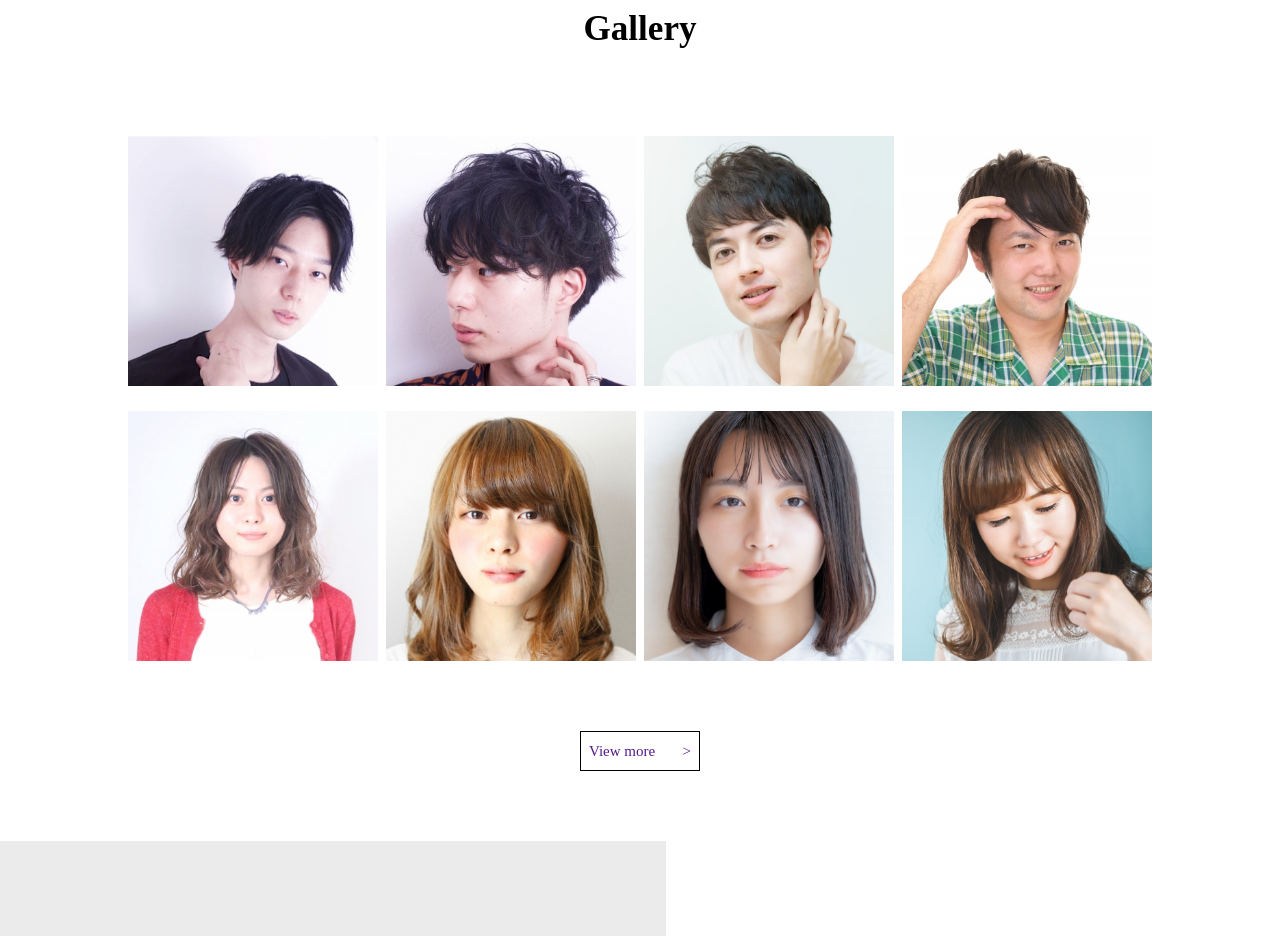
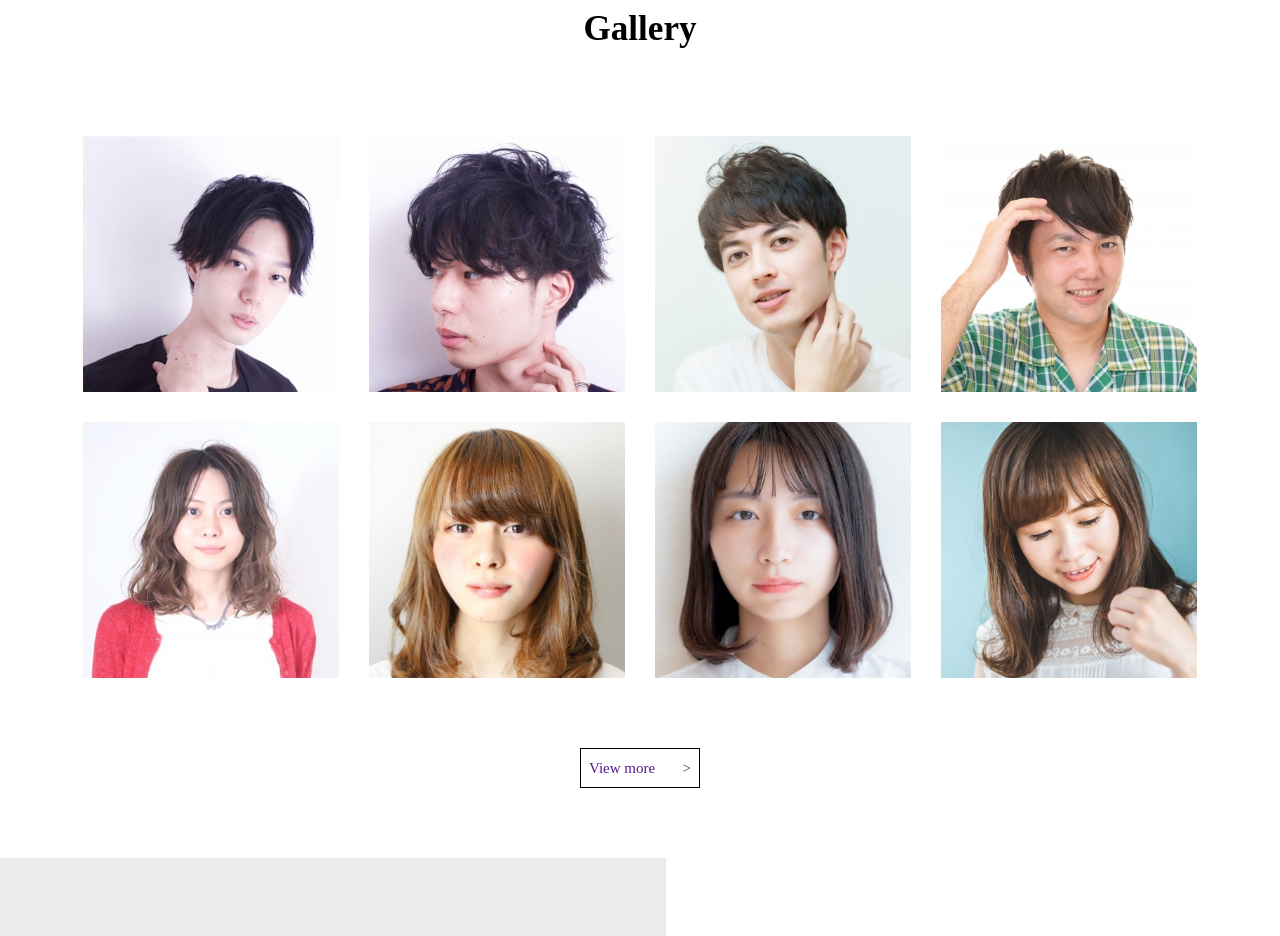
Before and after one commit to toyoken007/team-portfolio, a website: page src/pug/index.pug in a window 1280 px wide. Shown: the part 2230-3166 px from the top of the page. Drawn offline with nearby package versions, Linux system fonts and the light colour scheme; files that its build step writes are made by us from their sources; grey boxes are pictures that could not be loaded.

Commit message:
topページのギャラリーのCSS変更

```diff
--- a/src/pug/index.pug
+++ b/src/pug/index.pug
@@ -74,7 +74,6 @@ block body
             img(src=metas.imgpath + "man3.jpg", alt="男性3画像")
           li
             img(src=metas.imgpath + "man4.jpg", alt="男性4画像")
-        ul.gallery_images2
           li
             img(src=metas.imgpath + "woman1.jpg", alt="女性1画像")
           li
--- a/src/sass/_top.scss
+++ b/src/sass/_top.scss
@@ -251,24 +251,16 @@
       margin-top: 80px;
       .gallery_images1 {
         display: flex;
-        width: 80%;
-        justify-content: space-between;
-        margin: 25px auto;
+        justify-content: center;
+        flex-wrap: wrap;
+        gap: 30px 30px;
+        // width: 80%;
+        // justify-content: space-between;
+        // margin: 25px auto;
         li {
-          max-width: 250px;
-          width: 100%;
+          width: 20%;
         }
       }
-    }
-    .gallery_images2 {
-        display: flex;
-        width: 80%;
-        justify-content: space-between;
-        margin: 25px auto;
-        li {
-          max-width: 250px;
-          width: 100%;
-        }
     }
     .gallery_link {
       margin: 70px auto;
```
Also changed, not shown: dist/css/style.css, dist/index.html.
